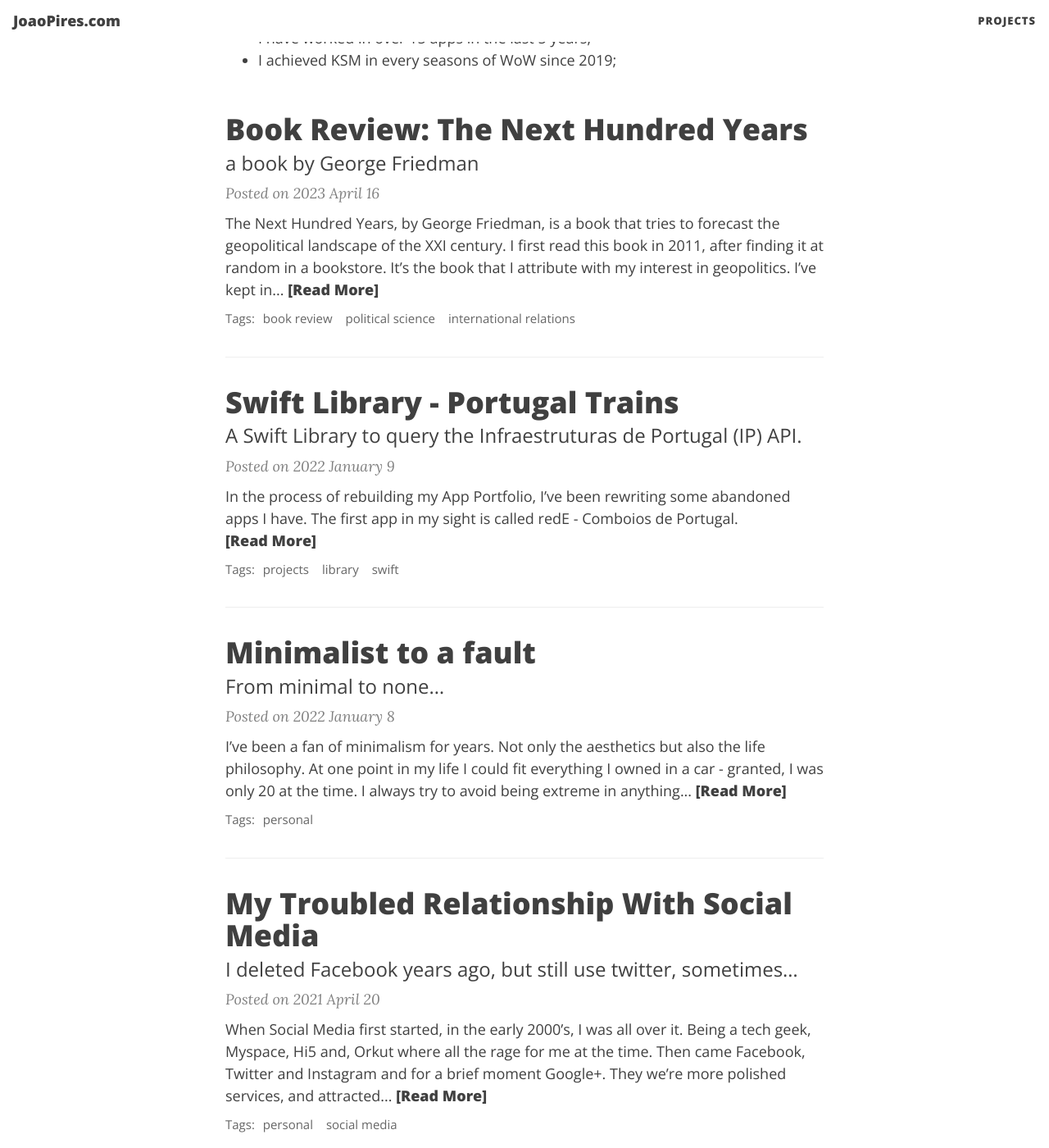
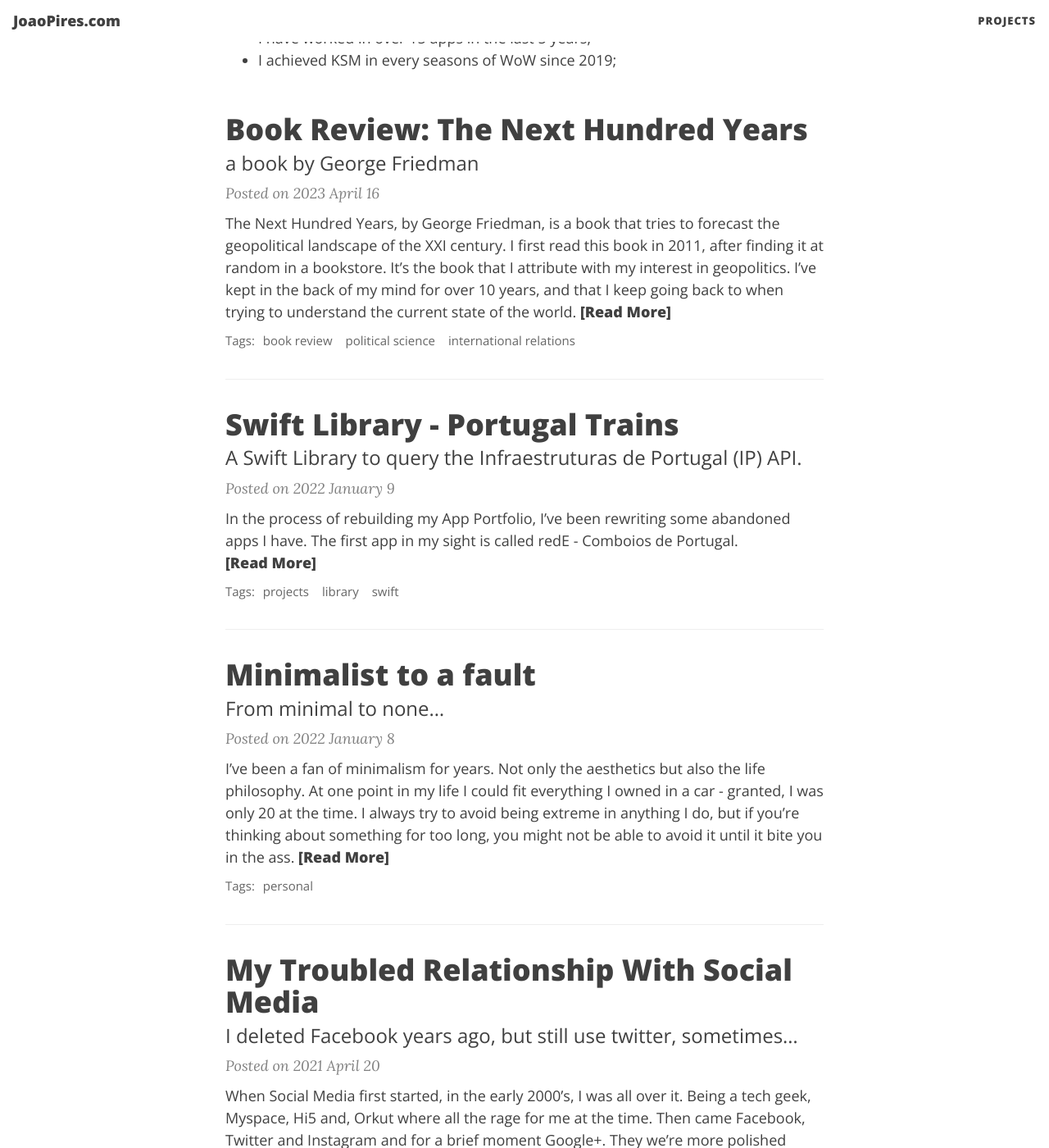
Before and after one commit to joaoc-pires/website-joaopires.com, a Jekyll site: the page built from index.html, in a window 1280 px wide and 1400 px high, scrolled down 557 px. Shown: the whole window at 82% size. Built offline with Jekyll 4.4.1, drawn with Linux system fonts in a browser that asks for light colours; nearby versions of some CDN libraries; the list of posts is cut into pages by our own code; some of the changed text lies outside the part shown.

```diff
--- a/_config.yml
+++ b/_config.yml
@@ -83,7 +83,7 @@ share-links-active:
 url-pretty: "joaopires.com  "
 
 # Excerpt word length - Truncate the excerpt of each post on the feed page to the specified number of words
-excerpt_length: 50
+excerpt_length: 500000
 
 # Whether or not to show an excerpt for every blog post in the feed page
 feed_show_excerpt: true
--- a/feed.xml
+++ b/feed.xml
@@ -17,7 +17,8 @@ layout: null
       <item>
         <title>{{ post.title | strip_html | xml_escape }}</title>
         <description>
-          {% if post.subtitle %}{{ post.subtitle | strip_html | xml_escape }} - {% endif %}
+          {% if post.subtitle %}{{ post.subtitle | strip_html | xml_escape }}{% endif %}
+          <br>
           {{ post.content | strip_html | xml_escape | truncatewords: excerpt_length }}
         </description>
         <pubDate>{{ post.date | date: "%a, %d %b %Y %H:%M:%S %z" }}</pubDate>
```
Also changed, not shown: 1 other file.
